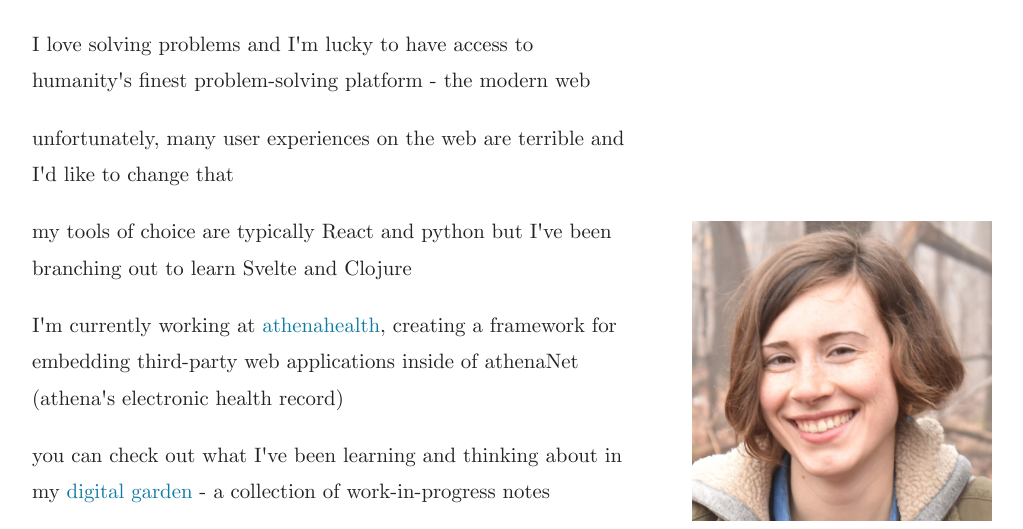
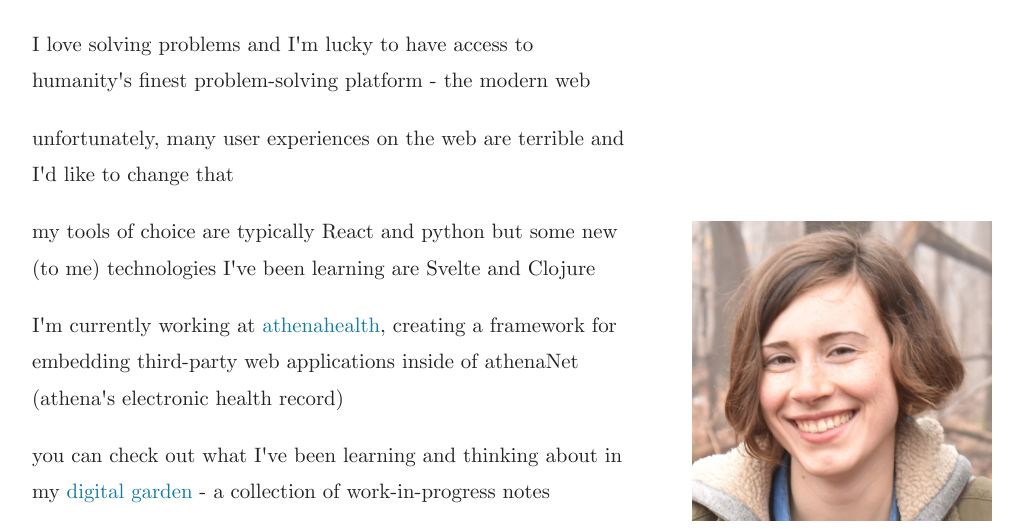
Before and after one commit to leccese/personal-site, a Gatsby site: page / in a window 1280 px wide. Shown: the part 262-791 px from the top of the page, without its empty margins (128-1151 px from the left). Built offline with nearby package versions, Linux system fonts and the light colour scheme; Gatsby itself is replaced by a stand-in of ours; some packages are replaced by stand-ins of ours.

Commit message:
update readme and bio

```diff
--- a/content/about.mdx
+++ b/content/about.mdx
@@ -10,7 +10,7 @@ I love solving problems and I'm lucky to have access to humanity's finest proble
 
 unfortunately, many user experiences on the web are terrible and I'd like to change that
 
-my tools of choice are typically React and python but I've been branching out to learn Svelte and Clojure
+my tools of choice are typically React and python but some new (to me) technologies I've been learning are Svelte and Clojure
 
 I'm currently working at [athenahealth](https://www.athenahealth.com/), creating a framework for embedding third-party web applications inside of athenaNet (athena's electronic health record)
 
```
Also changed, not shown: README.md.
